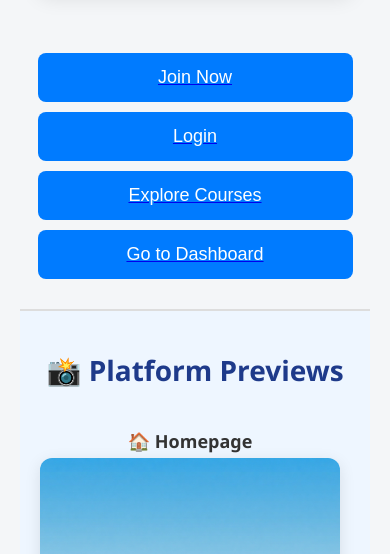
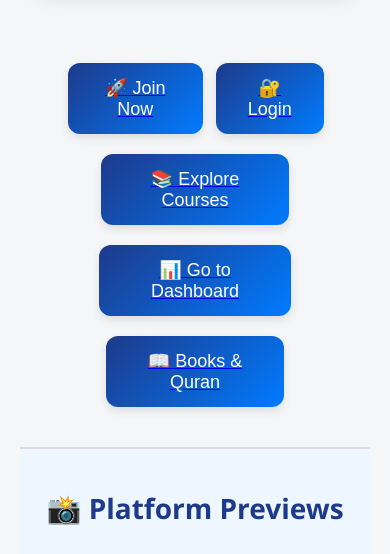
Before and after one commit to Ahmedraza07860/Hiclass, a plain HTML site: page index.html in a window 390 px wide. Shown: the part 538-1092 px from the top of the page. Drawn offline with Linux system fonts and the light colour scheme; files whose address does not match are found by name.

```diff
--- a/index.html
+++ b/index.html
@@ -28,24 +28,27 @@
       box-shadow: 0 0 20px rgba(0,0,0,0.1);
     }
     .cta-button {
-      background-color: #007bff;
+      background: linear-gradient(135deg, #1e3a8a, #007bff);
       color: white;
       padding: 14px 24px;
       font-size: 18px;
       border: none;
-      border-radius: 8px;
+      border-radius: 12px;
       cursor: pointer;
       margin: 12px;
-      transition: background-color 0.3s ease;
+      transition: all 0.3s ease;
+      box-shadow: 0 4px 10px rgba(0,0,0,0.1);
     }
     .cta-button:hover {
-      background-color: #0056b3;
+      transform: scale(1.05);
+      background: linear-gradient(135deg, #0f256e, #0056b3);
     }
     .button-group {
       margin: 30px 0;
-    }
-
-    .screenshots {
+      display: flex;
+      flex-wrap: wrap;
+      justify-content: center;
+    }.screenshots {
   padding: 40px 20px;
   background: #eef6ff;
   border-top: 2px solid #ddd;
@@ -110,27 +113,20 @@
     gap: 20px;
   }
 }
+
   </style>
 </head>
 <body>
   <!-- Logo -->
   <img src="file_00000000f52c61f8a973cb3d08a7bde2.png" alt="Hiclass Logo" class="logo">
   <h1>Welcome to Hiclass</h1>
-  <p>Smart Learning for Every Student</p>
-
-  <!-- Banner -->
-  <img src="file_00000000d9786230b1fe5a42df76ffbe.png" alt="Learning Banner" class="banner">
-
-  <!-- Buttons -->
-  <div class="button-group">
-    <a href="signup.html"><button class="cta-button">Join Now</button></a>
-    <a href="login.html"><button class="cta-button">Login</button></a>
-    <a href="courses.html"><button class="cta-button">Explore Courses</button></a>
-    <a href="dashboard.html"><button class="cta-button">Go to Dashboard</button></a>
-  </div>
-
-  <!-- Screenshots Section -->
-  <section class="screenshots">
+  <p>Smart Learning for Every Student</p>  <!-- Banner -->  <img src="file_00000000d9786230b1fe5a42df76ffbe.png" alt="Learning Banner" class="banner">  <!-- Buttons -->  <div class="button-group">
+    <a href="signup.html"><button class="cta-button">🚀 Join Now</button></a>
+    <a href="login.html"><button class="cta-button">🔐 Login</button></a>
+    <a href="courses.html"><button class="cta-button">📚 Explore Courses</button></a>
+    <a href="dashboard.html"><button class="cta-button">📊 Go to Dashboard</button></a>
+    <a href="book.html"><button class="cta-button">📖 Books & Quran</button></a>
+  </div>  <!-- Screenshots Section -->  <section class="screenshots">
     <h2>📸 Platform Previews</h2>
     <div class="screenshot-row">
       <div class="screenshot-box">
@@ -146,10 +142,7 @@
         <img src="assets/Mobileview.png" alt="HiClass Mobile View">
       </div>
     </div>
-  </section>
-
-  <!-- Footer -->
-  <div class="footer">
+  </section>  <!-- Footer -->  <div class="footer">
     <p>
       <a href="about.html">About Us</a> |
       <a href="faq.html">FAQ</a> |
```
Lines whose indentation alone changed are shown as unchanged.
